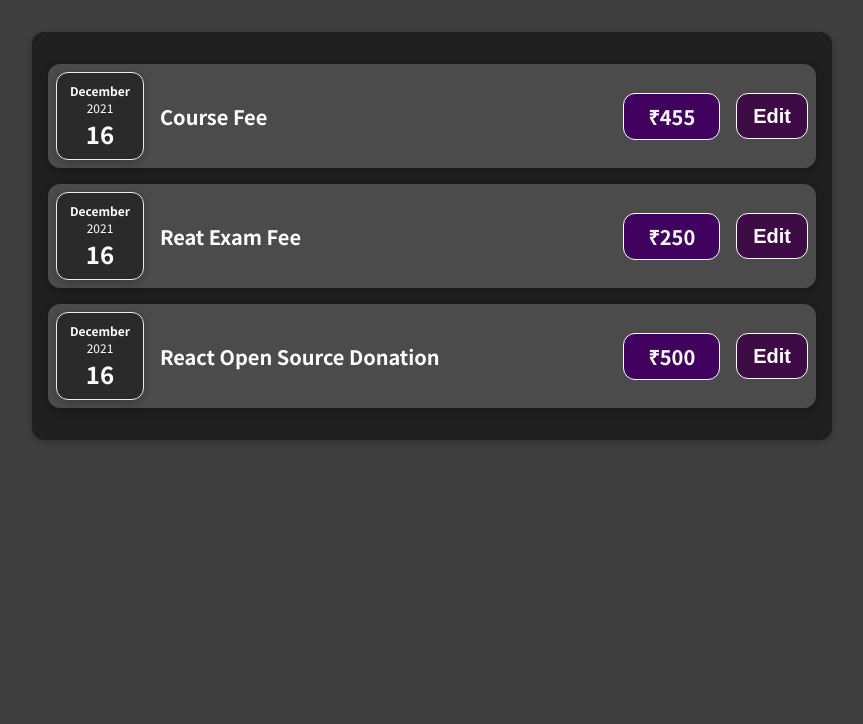
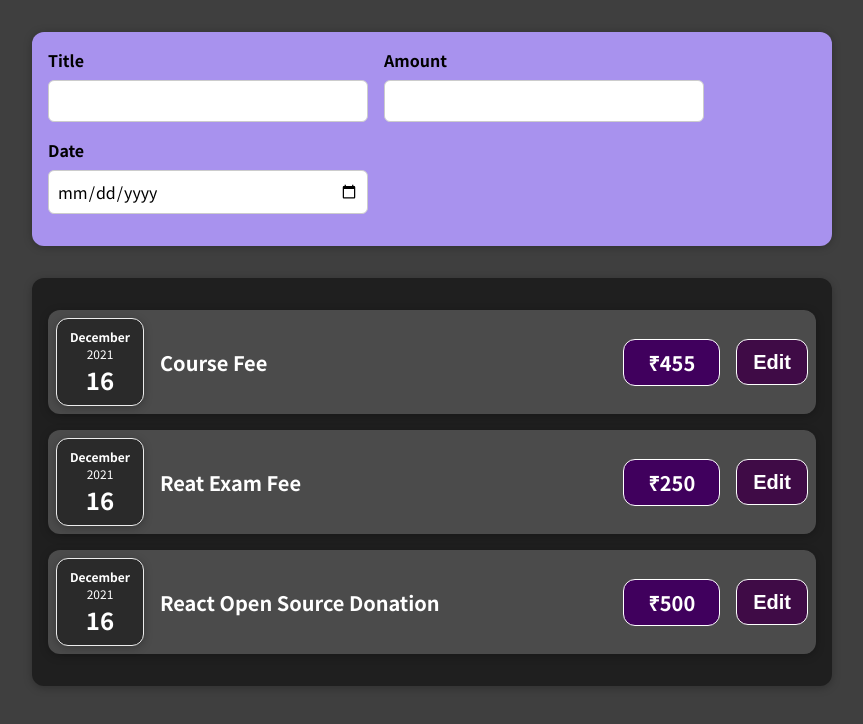
Before and after one commit to kpknithin/expense-tracker-react, a React (Create React App) app: page / in a window 1280 px wide. Shown: the top 724 px of the page, without its empty margins (208-1071 px from the left). Built offline with nearby package versions, Linux system fonts and the light colour scheme.

Commit message:
User Input Expense form added.

```diff
--- a/src/App.js
+++ b/src/App.js
@@ -1,4 +1,5 @@
 import Expenses from "./components/Expenses/Expenses";
+import NewExpense from "./components/Expenses/NewExpense/NewExpense";
 const expense = [
   {
     id: "e1",
@@ -17,6 +18,7 @@
 const App = () => {
   return (
     <div>
+      <NewExpense />
       <Expenses items={expense} />
     </div>
   );
--- a/src/components/Expenses/ExpenseItem.js
+++ b/src/components/Expenses/ExpenseItem.js
@@ -1,19 +1,35 @@
 import "./ExpenseItem.css";
 import ExpenseDate from "./ExpenseDate";
 import Card from "../UI/Card";
+import { useState } from "react";
 
 const ExpenseItem = (props) => {
+  const [amount, setTitle] = useState(props.amount);
+  console.log("Compent Evaluating");
   const clickHandler = () => {
-    console.log("click Event!!!");
+    console.log("onlick : " + amount);
+
+  //  setInterval(() => {
+      console.log("Interval triggered");
+      setTitle(amount + 1.00);
+//  }, 4000);
   };
+
 
   return (
     <Card className="expense-item">
       <ExpenseDate date={props.date} />
       <div className="expense-item__description">
         <h2>{props.title}</h2>
-        <div className="expense-item__price">₹{props.amount}</div>
-        <button className="btn-edit" onClick={clickHandler}>Edit</button>
+        <div className="expense-item__price">₹{amount}</div>
+        <button
+          className="btn-edit"
+          id="edit"
+          title="Edit"
+          onClick={clickHandler}
+        >
+          Edit
+        </button>
       </div>
     </Card>
   );
--- /dev/null
+++ b/src/components/Expenses/NewExpense/ExpenseForm.css
@@ -0,0 +1,66 @@
+.new-expense__controls {
+    display: flex;
+    flex-wrap: wrap;
+    gap: 1rem;
+    margin-bottom: 1rem;
+    text-align: left;
+  }
+
+  .new-expense__control label {
+    font-weight: bold;
+    margin-bottom: 0.5rem;
+    display: block;
+  }
+
+  .new-expense__control input {
+    font: inherit;
+    padding: 0.5rem;
+    border-radius: 6px;
+    border: 1px solid #ccc;
+    width: 20rem;
+    max-width: 100%;
+  }
+
+  .new-expense__actions {
+    text-align: right;
+  }
+
+  /* NewExpense */
+  .new-expense {
+    background-color: #a892ee;
+    padding: 1rem;
+    margin: 2rem auto;
+    width: 50rem;
+    max-width: 95%;
+    border-radius: 12px;
+    text-align: center;
+    box-shadow: 0 1px 8px rgba(0, 0, 0, 0.25);
+  }
+
+  .new-expense button {
+    font: inherit;
+    cursor: pointer;
+    padding: 1rem 2rem;
+    border: 1px solid #40005d;
+    background-color: #40005d;
+    color: white;
+    border-radius: 12px;
+    margin-right: 1rem;
+  }
+
+  .new-expense button:hover,
+  .new-expense button:active {
+    background-color: #510674;
+    border-color: #510674;
+  }
+
+  .new-expense button.alternative {
+    color: #220131;
+    border-color: transparent;
+    background-color: transparent;
+  }
+
+  .new-expense button.alternative:hover,
+  .new-expense button.alternative:active {
+    background-color: #ddb3f8;
+  }
--- /dev/null
+++ b/src/components/Expenses/NewExpense/ExpenseForm.js
@@ -0,0 +1,35 @@
+import { useState } from "react";
+import "./ExpenseForm.css";
+function ExpenseForm() {
+  const [titleVal, setTitle] = useState("");
+  const titleChangeHandler = (event) => {
+    setTitle(event.target.value);
+  };
+
+  console.log("Title: "+titleVal);
+  const [dateVal, setDate] = useState("");
+  const dateChangeHandler = (event) => {
+    setDate(event.target.value);
+  };
+  console.log("Date: "+dateVal);
+  return (
+    <form>
+      <div className="new-expense__controls">
+        <div className="new-expense__control">
+          <label>Title</label>
+          <input type="text" onChange={titleChangeHandler} />
+        </div>
+        <div className="new-expense__control">
+          <label>Amount</label>
+          <input type="number" min="0.1" step="0.1" />
+        </div>
+        <div className="new-expense__control">
+          <label>Date</label>
+          <input type="date" min="2019-10-10" max="2021-12-31" onChange={dateChangeHandler}/>
+        </div>
+      </div>
+    </form>
+  );
+}
+
+export default ExpenseForm;
--- /dev/null
+++ b/src/components/Expenses/NewExpense/NewExpense.js
@@ -0,0 +1,11 @@
+import ExpenseForm from "./ExpenseForm";
+
+function NewExpense() {
+  return (
+    <div className="new-expense">
+      <ExpenseForm />
+    </div>
+  );
+}
+
+export default NewExpense;
```
